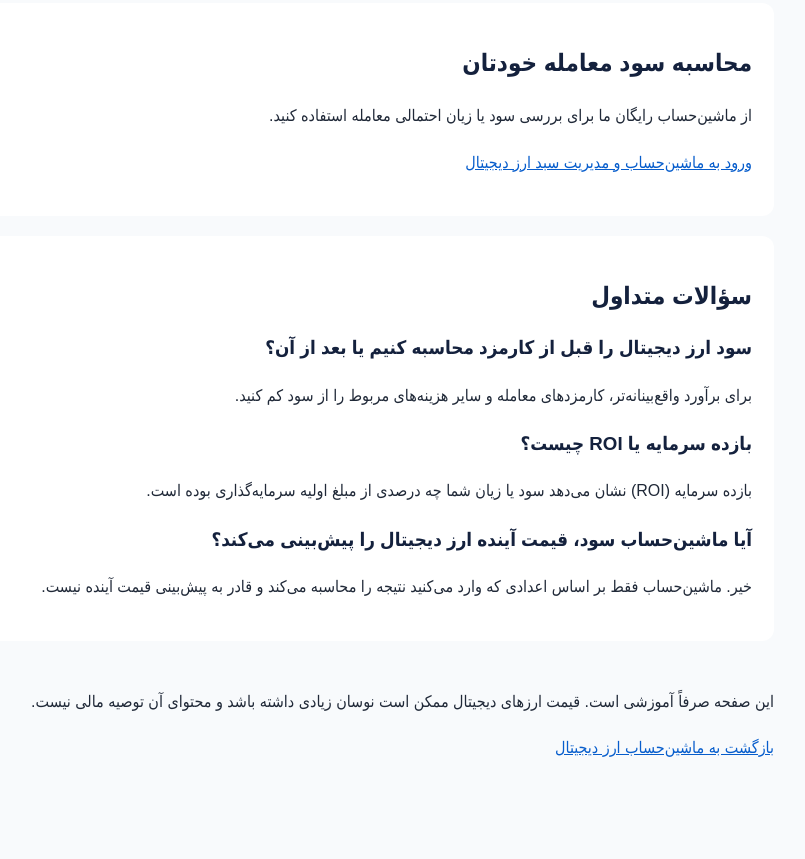
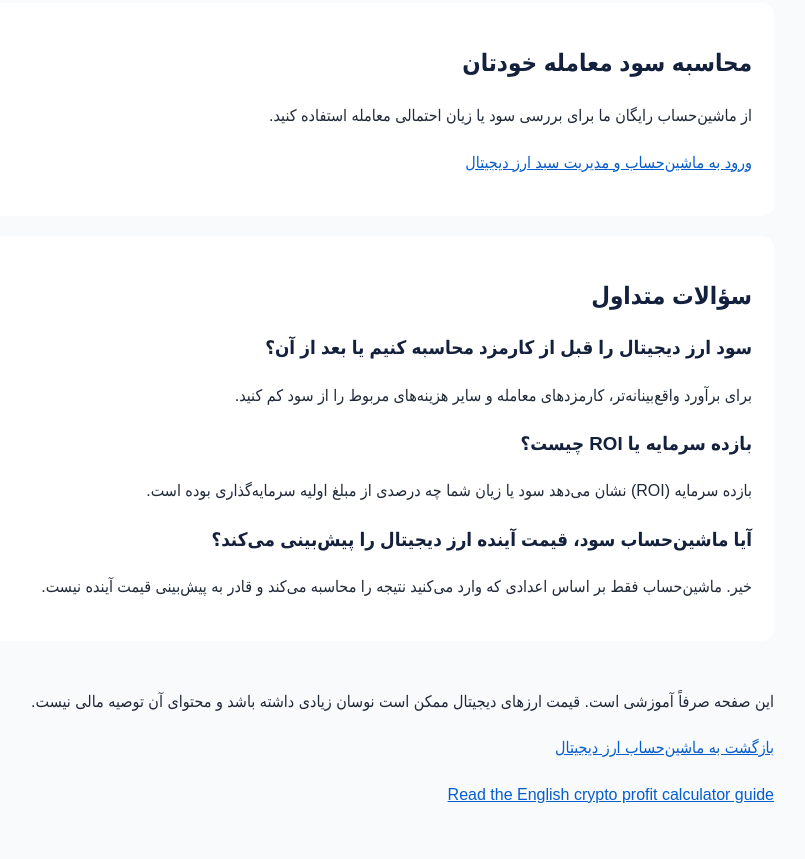
Before and after one commit to SimpleCryptoTools/crypto-calculator, a plain HTML site: page crypto-profit-calculator.html in a window 1280 px wide. Shown: the part 1384-2243 px from the top of the page, without its empty margins (271-1076 px from the left). Drawn offline with Linux system fonts and the light colour scheme.

Commit message:
Add internal link to English crypto guide

```diff
--- a/crypto-profit-calculator.html
+++ b/crypto-profit-calculator.html
@@ -108,6 +108,7 @@
     <footer>
       <p>این صفحه صرفاً آموزشی است. قیمت ارزهای دیجیتال ممکن است نوسان زیادی داشته باشد و محتوای آن توصیه مالی نیست.</p>
       <p><a href="./">بازگشت به ماشین‌حساب ارز دیجیتال</a></p>
+      <p><a href="./crypto-profit-calculator-en.html" lang="en" dir="ltr">Read the English crypto profit calculator guide</a></p>
     </footer>
   </div>
 
```
